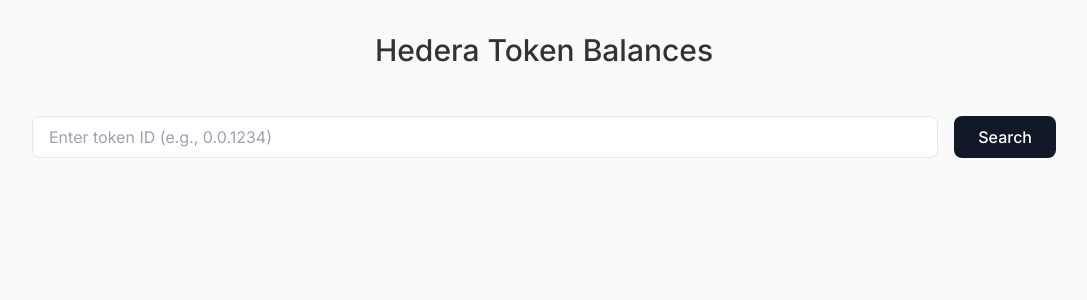
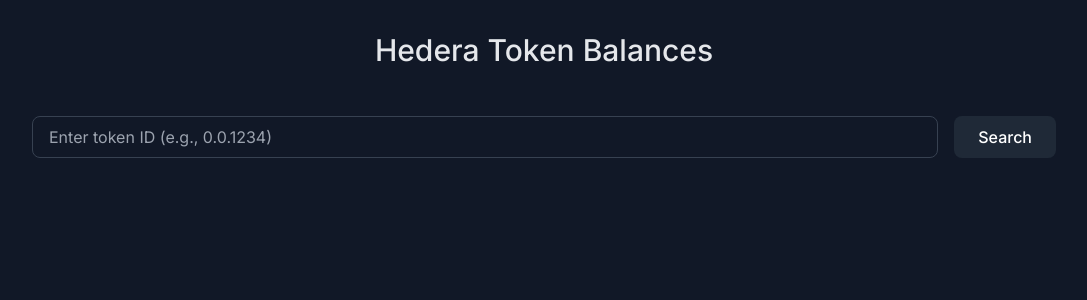
Before and after one commit to odd247/hedera-token-tracker, a Next.js app: page / in a window 1280 px wide. Shown: the top 300 px of the page, without its empty margins (96-1183 px from the left). Built offline with nearby package versions, Linux system fonts and the light colour scheme.

Commit message:
feat: Add dark theme

```diff
--- a/src/app/globals.css
+++ b/src/app/globals.css
@@ -3,8 +3,8 @@
 @tailwind utilities;
 
 :root {
-  --foreground-rgb: 51, 51, 51;
-  --background-rgb: 248, 250, 252;
+  --foreground-rgb: 229, 231, 235;
+  --background-rgb: 17, 24, 39;
 }
 
 body {
@@ -39,17 +39,17 @@ body {
   padding: 0.5rem 1rem;
   text-align: left;
   font-weight: 500;
-  color: #6b7280;
-  border-bottom: 2px solid #e5e7eb;
+  color: #9ca3af;
+  border-bottom: 2px solid #374151;
 }
 
 .token-table td {
   padding: 0.5rem 1rem;
-  border-bottom: 1px solid #f3f4f6;
+  border-bottom: 1px solid #1f2937;
 }
 
 .token-table tr:hover td {
-  background-color: #f8fafc;
+  background-color: #1f2937;
 }
 
 .token-rank {
@@ -59,22 +59,22 @@ body {
   width: 2rem;
   height: 2rem;
   border-radius: 6px;
-  background-color: #f3f4f6;
-  color: #6b7280;
+  background-color: #374151;
+  color: #9ca3af;
   font-weight: 500;
 }
 
 .token-account {
   font-family: ui-monospace, SFMono-Regular, Menlo, Monaco, Consolas, "Liberation Mono", "Courier New", monospace;
-  color: #374151;
+  color: #e5e7eb;
 }
 
 .token-balance {
   font-weight: 500;
-  color: #374151;
+  color: #e5e7eb;
 }
 
 .token-share {
   font-weight: 500;
-  color: #6b7280;
+  color: #9ca3af;
 }
--- a/src/app/page.tsx
+++ b/src/app/page.tsx
@@ -100,15 +100,15 @@ export default function Home() {
             onChange={(e) => setTokenId(e.target.value)}
             onKeyDown={handleKeyPress}
             placeholder="Enter token ID (e.g., 0.0.1234)"
-            className="flex-1 px-4 py-2 text-base border border-gray-200 rounded-lg focus:outline-none focus:border-gray-400 bg-white"
+            className="flex-1 px-4 py-2 text-base border border-gray-700 rounded-lg focus:outline-none focus:border-gray-500 bg-gray-900"
           />
           <button
             onClick={handleSearch}
             disabled={data.loading}
             className={`px-6 py-2 rounded-lg text-base font-medium text-white transition-colors ${
               data.loading
-                ? 'bg-gray-300 cursor-not-allowed'
-                : 'bg-gray-900 hover:bg-gray-800'
+                ? 'bg-gray-700 cursor-not-allowed'
+                : 'bg-gray-800 hover:bg-gray-700'
             }`}
           >
             {data.loading ? (
@@ -123,7 +123,7 @@ export default function Home() {
 
         {data.loading && (
           <div className="text-center py-8">
-            <p className="text-base text-gray-600">
+            <p className="text-base text-gray-400">
               Keep your shirt on, I am sorting through a lot of information<span className="loading-dots"></span>
             </p>
           </div>
@@ -137,18 +137,18 @@ export default function Home() {
         )}
 
         {data.info && !data.loading && (
-          <div className="bg-white border border-gray-100 rounded-lg p-6 mb-8 shadow-sm">
+          <div className="bg-gray-900 border border-gray-800 rounded-lg p-6 mb-8 shadow-sm">
             <div className="flex items-baseline gap-3 mb-4">
-              <h2 className="text-xl font-medium">{data.info.name}</h2>
+              <h2 className="text-xl font-medium text-gray-200">{data.info.name}</h2>
               <span className="text-sm text-gray-500">{data.info.symbol}</span>
             </div>
-            <div className="text-sm text-gray-600">Total Supply</div>
-            <div className="text-2xl font-medium">{Number(data.info.total_supply).toLocaleString()}</div>
+            <div className="text-sm text-gray-500">Total Supply</div>
+            <div className="text-2xl font-medium text-gray-200">{Number(data.info.total_supply).toLocaleString()}</div>
           </div>
         )}
 
         {data.holders.length > 0 && !data.loading && (
-          <div className="bg-white border border-gray-100 rounded-lg overflow-hidden shadow-sm">
+          <div className="bg-gray-900 border border-gray-800 rounded-lg overflow-hidden shadow-sm">
             <table className="token-table">
               <thead>
                 <tr>
```
